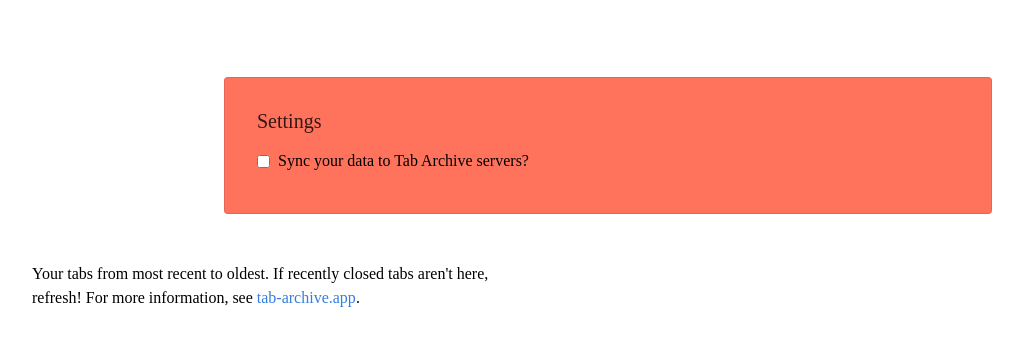
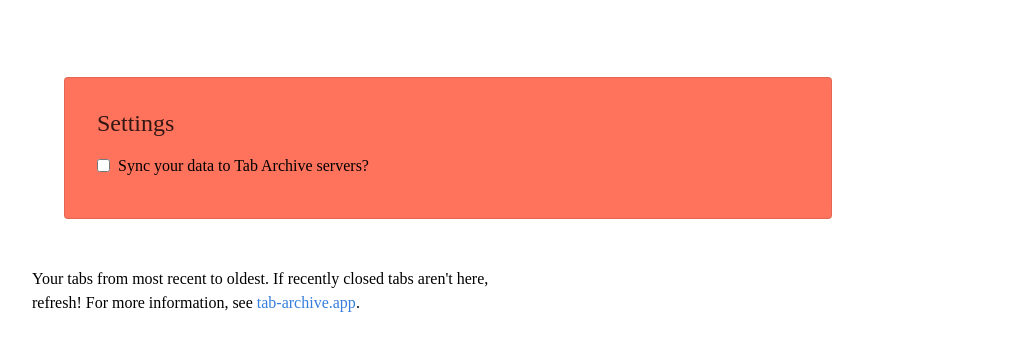
Before and after one commit to icco/tab-archive-extension, a website built with webpack: page source/options.html in a window 1280 px wide. Shown: the part 258-608 px from the top of the page, without its empty margins (32-1055 px from the left). Built offline with nearby package versions, Linux system fonts and the light colour scheme; some packages are replaced by stand-ins of ours.

Commit message:
better ui

```diff
--- a/source/options.html
+++ b/source/options.html
@@ -10,9 +10,9 @@
       <h1 class="f3 f1-m f-headline-l">Tab Archive</h1>
 
       <div class="pa4-l">
-        <form class="bg-light-red mw7 center pa4 br2-ns ba b--black-10">
+        <form class="bg-light-red mw7 pa4 br2-ns ba b--black-10">
           <fieldset class="cf bn ma0 pa0">
-            <legend class="pa0 f5 f4-ns mb3 black-80">Settings</legend>
+            <legend class="pa0 f4 f3-ns mb3 black-80">Settings</legend>
             <div class="flex items-center mb2">
               <input class="mr2" type="checkbox" id="sync" value="sync">
               <label for="sync" class="lh-copy">Sync your data to Tab Archive servers?</label>
```
